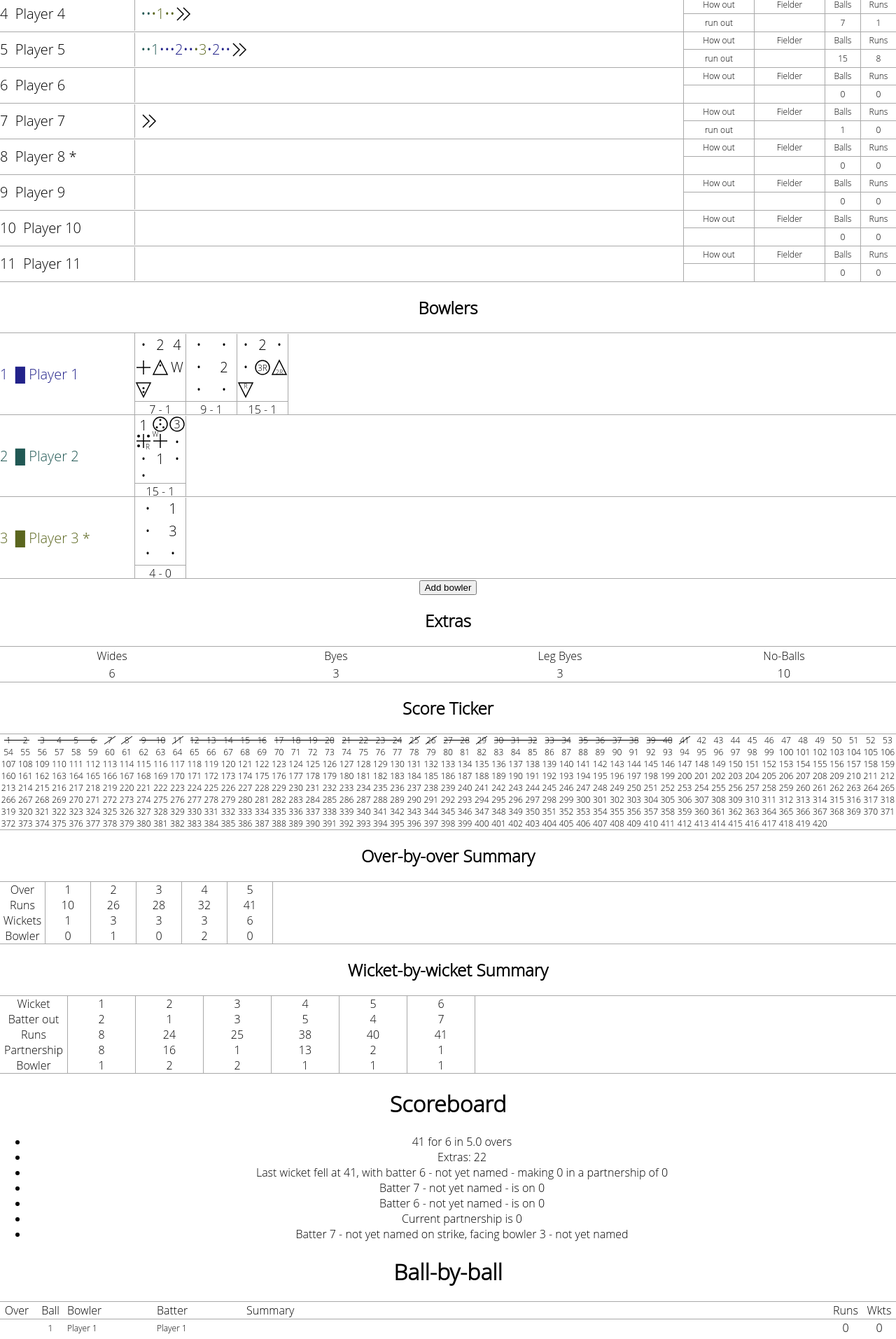
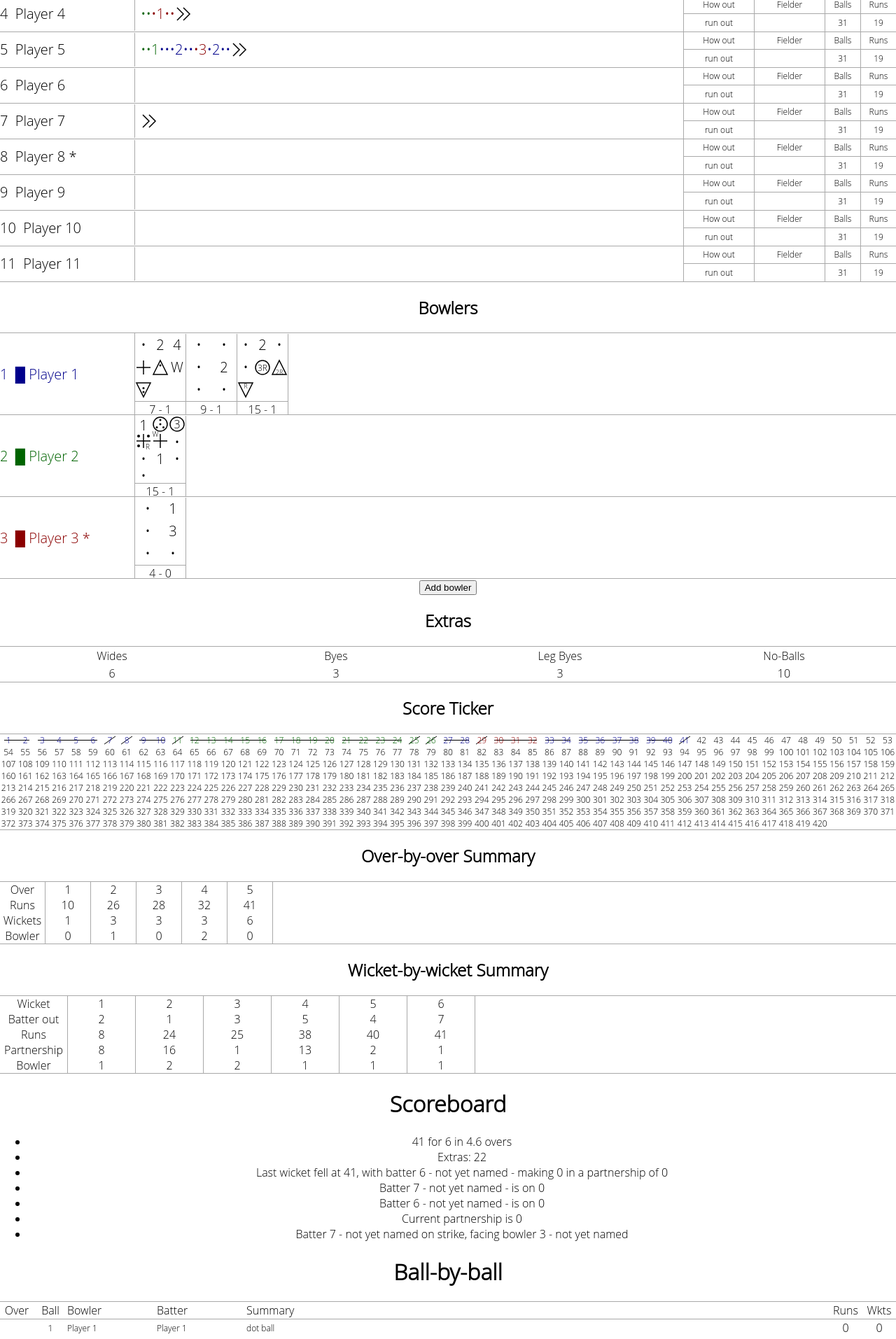
Before and after one commit to effortnottalent/cricket-scorer-app, a React (Create React App) app: page / in a window 1280 px wide. Shown: the part 780-2693 px from the top of the page at 70% size. Built offline with nearby package versions, Linux system fonts and the light colour scheme.

Commit message:
balls and tickers now have summaries, nicer bowler colours

```diff
--- a/src/App.js
+++ b/src/App.js
@@ -1,4 +1,7 @@
-import { useReducer } from 'react';
+import {
+  useReducer,
+  createContext
+} from 'react';
 import eventsReducer from './eventsReducer.js';
 import playersReducer from './playersReducer.js';
 
@@ -143,6 +146,9 @@
   ...[...Array(3)].map((_, i) => ({ id: i, type: 'bowler'}))
 ];
 
+export const EventsContext = createContext(initialEvents);
+export const PlayersContext = createContext(initialPlayers);
+
 function App() {
   const [ events, eventDispatch ] = useReducer(eventsReducer, initialEvents);
   const [ players, playerDispatch ] = useReducer(playersReducer, initialPlayers);
@@ -166,13 +172,14 @@
       <header className="App-header">
         Cricket App
       </header>
+      <EventsContext.Provider value={events}>
+        <PlayersContext.Provider value={players}>
           <AddEvent
             onAddEvent={handleAddEvent}
             players={players}
           />
           <Scorebook
             players={players}
-        events={events}
             onChangePlayer={handleChangePlayer}
           />
           <Scoreboard
@@ -183,6 +190,8 @@
             events={events}
             players={players}
           />
+        </PlayersContext.Provider>
+      </EventsContext.Provider>
     </div>
   );
 
--- a/src/BallByBall.js
+++ b/src/BallByBall.js
@@ -1,3 +1,6 @@
+import {
+    useContext
+} from 'react';
 import {
     calculateWickets,
     enrichEvents,
@@ -5,9 +8,14 @@
     calculateRunsIncludingExtras
 } from './scoreCalculations.js';
 import { fieldPositionsList } from './FieldPositions.js';
+import {
+    EventsContext,
+    PlayersContext
+} from './App.js';
 
-export default function BallByBall({ events, players }) {
-    const enrichedEvents = enrichEvents(events);
+export default function BallByBall() {
+    const events = enrichEvents(useContext(EventsContext));
+    const players = useContext(PlayersContext);
     return (
         <div className='ball-by-ball'>
             <h1>Ball-by-ball</h1>
@@ -20,7 +28,7 @@
                 <div className='bbb-runs'>Runs</div>
                 <div className='bbb-wickets'>Wkts</div>
             </div>
-            {groupEventsByOver(enrichedEvents).map((overEvents, index) =>
+            {groupEventsByOver(events).map((overEvents, index) =>
                 <div
                     key={'bbb-row-' + index}
                     className="bbb-row"
@@ -34,20 +42,22 @@
                                 >
                                     <div className='bbb-ball-number'>{event.ball + 1}</div>
                                     <div className='bbb-bowler'>
-                                        {players[event.onBowlBowlerId]?.name ??
+                                        {players.filter(player => player.type === 'bowler')
+                                            [event.onBowlBowlerId]?.name ??
                                             'Player ' + (event.onBowlBowlerId + 1)}
                                     </div>
                                     <div className='bbb-batter'>
-                                        {players[event.onStrikeBatterId]?.name ??
+                                        {players.filter(player => player.type === 'batter')
+                                            [event.onStrikeBatterId]?.name ??
                                             'Player ' + (event.onStrikeBatterId + 1)}
                                     </div>
-                                    <div className='bbb-summary'>{formatSummary(event)}</div>
+                                    <div className='bbb-summary'>{formatSummary(event, players)}</div>
                                     <div className='bbb-runs'>
-                                        {calculateRunsIncludingExtras(enrichedEvents
+                                        {calculateRunsIncludingExtras(events
                                             .filter(event2 => event2.id <= event.id))}
                                     </div>
                                     <div className='bbb-wickets'>
-                                        {calculateWickets(enrichedEvents
+                                        {calculateWickets(events
                                             .filter(event2 => event2.id <= event.id))}
                                     </div>
                                 </div>
@@ -60,14 +70,16 @@
 }
 
 export function formatLongSummary(event, players) {
-    return 'Ball ' + event.over + '.' + event.ball + ': ' +
-        'Batter ' + players[event.onStrikeBatterId]?.name ??
-        'Player ' + (event.onStrikeBatterId + 1) + ' facing bowler ' +
-        players[event.onBowlBowlerId]?.name ?? 'Player ' +
-        (event.onBowlBowlerId + 1) + ', ' + formatSummary(event);
+    return 'Ball ' + (event.over + 1) + '.' + event.ball + ': ' +
+        'Batter ' + (players.filter(player => player.type === 'batter')
+            [event.onStrikeBatterId]?.name ??
+            'Player ' + (event.onStrikeBatterId + 1)) + ' facing bowler ' +
+        (players.filter(player => player.type === 'bowler')
+            [event.onBowlBowlerId]?.name ?? 'Player ' +
+        (event.onBowlBowlerId + 1)) + ', ' + formatSummary(event, players);
 }
 
-function formatSummary(event) {
+function formatSummary(event, players) {
     let wicketDetail = event.wicket?.type;
     if(!['bowled', 'stumped', 'lbw', 'retired'].includes(wicketDetail)) {
         if(event.fieldPositionId === 1) {
@@ -76,13 +88,17 @@
             wicketDetail += ' behind';
         }
     }
-    const wicketSummary = event.wicket ? 'batter ' +
-        (event.wicket.batterOutId ?? event.onStrikeBatterId) + ' ' +
-        wicketDetail : '';
+    const batterOut = (event.wicket?.batterOutId ?? event.onStrikeBatterId);
+    const wicketSummary = event.wicket ? (batterOut != event.onStrikeBatterId ?
+        'batter ' + (players.filter(
+            player => player.type === 'batter')[batterOut]?.name ??
+        'Player ' + (batterOut + 1)) + ' ' : '') + wicketDetail : '';
     const runsSummary = event.runs ? 'went to ' +
-        fieldPositionsList[event.fieldPositionId ?? 0].label + ',  ran '
+        fieldPositionsList[event.fieldPositionId ?? 0].label + ', ran '
         + event.runs : '';
-    return [ event.extra, runsSummary, wicketSummary, event.notes ]
+    const summary = [ event.extra, runsSummary, wicketSummary, event.notes ]
         .filter(i => (i ?? '') !== '')
         .join(', ');
+    if(summary === '') return 'dot ball';
+    return summary;
 }
--- a/src/Scorebook.js
+++ b/src/Scorebook.js
@@ -1,5 +1,6 @@
 import {
-    useState
+    useState,
+    useContext
 } from 'react';
 import {
     getOnBowlBowlerId,
@@ -15,18 +16,23 @@
 } from './scoreCalculations.js';
 import { enrichEvents } from './scoreCalculations.js';
 import { formatLongSummary } from './BallByBall.js';
+import {
+    EventsContext,
+    PlayersContext
+} from './App.js';
 
 const bowlerColours = [
-    '#22228a',
-    '#215854',
-    '#5b661f',
-    '#581d12',
-    '#44606b',
-    '#3a3a3b'
+    'darkblue',
+    'darkgreen',
+    'darkred',
+    'darkpurple',
+    'darkbrown',
+    'green'
 ];
 
-export default function Scorebook({ players, onChangePlayer, events }) {
-    const enrichedEvents = enrichEvents(events);
+export default function Scorebook({ onChangePlayer }) {
+    const events = enrichEvents(useContext(EventsContext));
+    const players = useContext(PlayersContext);
     return (
         <div className='scorebook'>
             <h1>Scorebook</h1>
@@ -46,11 +52,11 @@
                                 isOnStrike={player.id === getOnStrikeBatterId()}
                             />
                             <BatterLog
-                                events={enrichedEvents.filter(event =>
+                                events={events.filter(event =>
                                     event.onStrikeBatterId === player.id)}
                             />
                             <BatterSummary
-                                events={enrichedEvents.filter(event =>
+                                events={events.filter(event =>
                                     event.onStrikeBatterId === player.id)}
                             />
                         </div>
@@ -73,7 +79,7 @@
                                 isOnStrike={player.id === getOnBowlBowlerId()}
                             />
                             <BowlerLog
-                                events={enrichedEvents.filter(event =>
+                                events={events.filter(event =>
                                     event.onBowlBowlerId === player.id)}
                             />
                         </div>
@@ -87,25 +93,26 @@
             </div>
             <div className='extras'>
                 <h2>Extras</h2>
-                <ExtrasSummary events={events} />
+                <ExtrasSummary />
             </div>
             <div className='score-ticker'>
                 <h2>Score Ticker</h2>
-                <ScoreTicker events={enrichedEvents} />
+                <ScoreTicker />
             </div>
             <div className='overs-summary'>
                 <h2>Over-by-over Summary</h2>
-                <OverByOverSummary events={enrichedEvents} />
+                <OverByOverSummary />
             </div>
             <div className='wickets-summary'>
                 <h2>Wicket-by-wicket Summary</h2>
-                <WicketByWicketSummary events={enrichedEvents} />
+                <WicketByWicketSummary />
             </div>
         </div>
     );
 }
 
-function OverByOverSummary({ events }) {
+function OverByOverSummary() {
+    const events = enrichEvents(useContext(EventsContext));
     const eventsByOver = groupEventsByOver(events);
     return (
         <div className='overs-summary-row'>
@@ -141,7 +148,8 @@
     );
 }
 
-function WicketByWicketSummary({ events }) {
+function WicketByWicketSummary() {
+    const events = enrichEvents(useContext(EventsContext));
     const wicketEvents = events.filter(event => event.wicket);
     return (
         <div className='wickets-summary-row'>
@@ -183,7 +191,9 @@
     );
 }
 
-function ScoreTicker({ events }) {
+function ScoreTicker() {
+    const events = enrichEvents(useContext(EventsContext));
+    const players = useContext(PlayersContext);
     const tickerLength = 420;
     let score = 0;
     return (
@@ -205,6 +215,8 @@
                     return (<div
                         key={'ticker-' + i}
                         className={divClassName}
+                        style={{color: bowlerColours[event.onBowlBowlerId]}}
+                        title={formatLongSummary(event, players)}
                     >
                         {i + oldScore + 1}
                     </div>)
@@ -217,7 +229,8 @@
     )
 }
 
-function ExtrasSummary({ events }) {
+function ExtrasSummary() {
+    const events = enrichEvents(useContext(EventsContext));
     const extrasBreakdown = calculateExtrasBreakdown(events);
     return (
         <div className='extras-rows'>
@@ -241,7 +254,8 @@
     )
 }
 
-function BatterSummary({ events }) {
+function BatterSummary() {
+    const events = enrichEvents(useContext(EventsContext));
     return (
         <div className='batter-summary'>
             <div className='batter-wicket'>
@@ -372,6 +386,7 @@
 
 const BallContainer = ({overLength, isBatter, children, event}) => (
     <div
+        title={formatLongSummary(event, useContext(PlayersContext))}
         className={(isBatter ? 'batter' : 'bowler') + '-ball' + overClass(overLength)}>
         {children}
     </div>);
--- a/src/scoreCalculations.js
+++ b/src/scoreCalculations.js
@@ -130,9 +130,7 @@
 export function getOverNumberValue(events) {
     const enrichedEvents = enrichEvents(events);
     const lastEvent = enrichedEvents[enrichedEvents.length - 1];
-    return events[events.length -1].overCalled ?
-        (lastEvent.over + 1) + '.0' :
-        lastEvent.over + '.' + (lastEvent.ball + 1);
+    return lastEvent.over + '.' + (lastEvent.ball + 1);
 }
 
 export const groupEventsByOver = (events) => events.reduce((acc, event) => {
```
Lines whose indentation alone changed are shown as unchanged.
